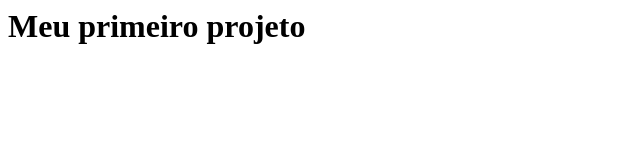
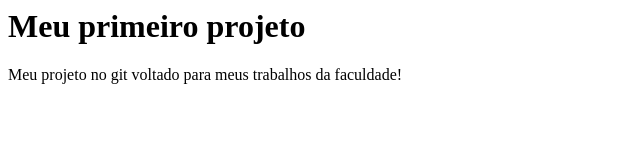
Before and after one commit to MariaDiane/meu-primeiro-projeto, a plain HTML site: page index.html in a window 1280 px wide. Shown: the whole page, without its empty margins (0-640 px from the left). Drawn offline with Linux system fonts and the light colour scheme.

Commit message:
teste de alteração

```diff
--- a/index.html
+++ b/index.html
@@ -1,5 +1,7 @@
 <html>
 	<body>
 		<h1>Meu primeiro projeto</h1>
+		Meu projeto no git voltado para meus trabalhos da faculdade!
+
 	</body>
 </html>
```
